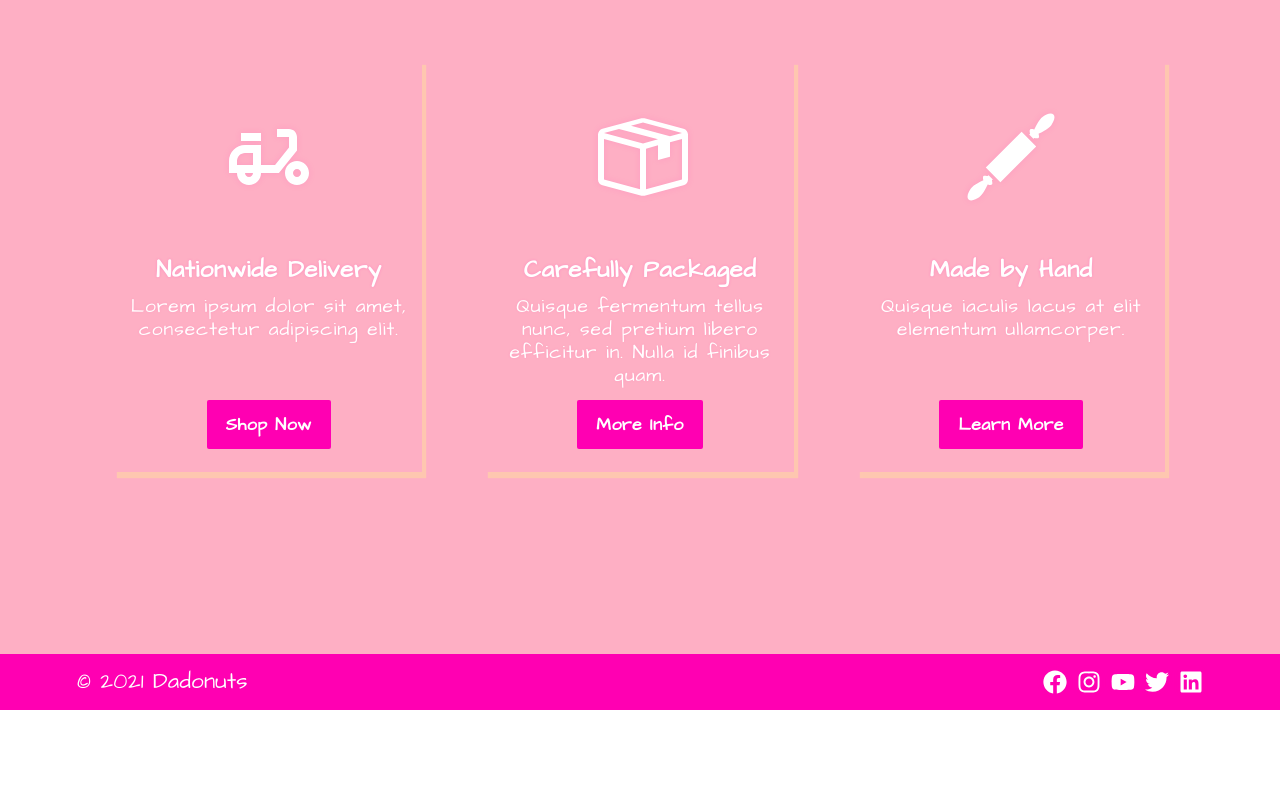
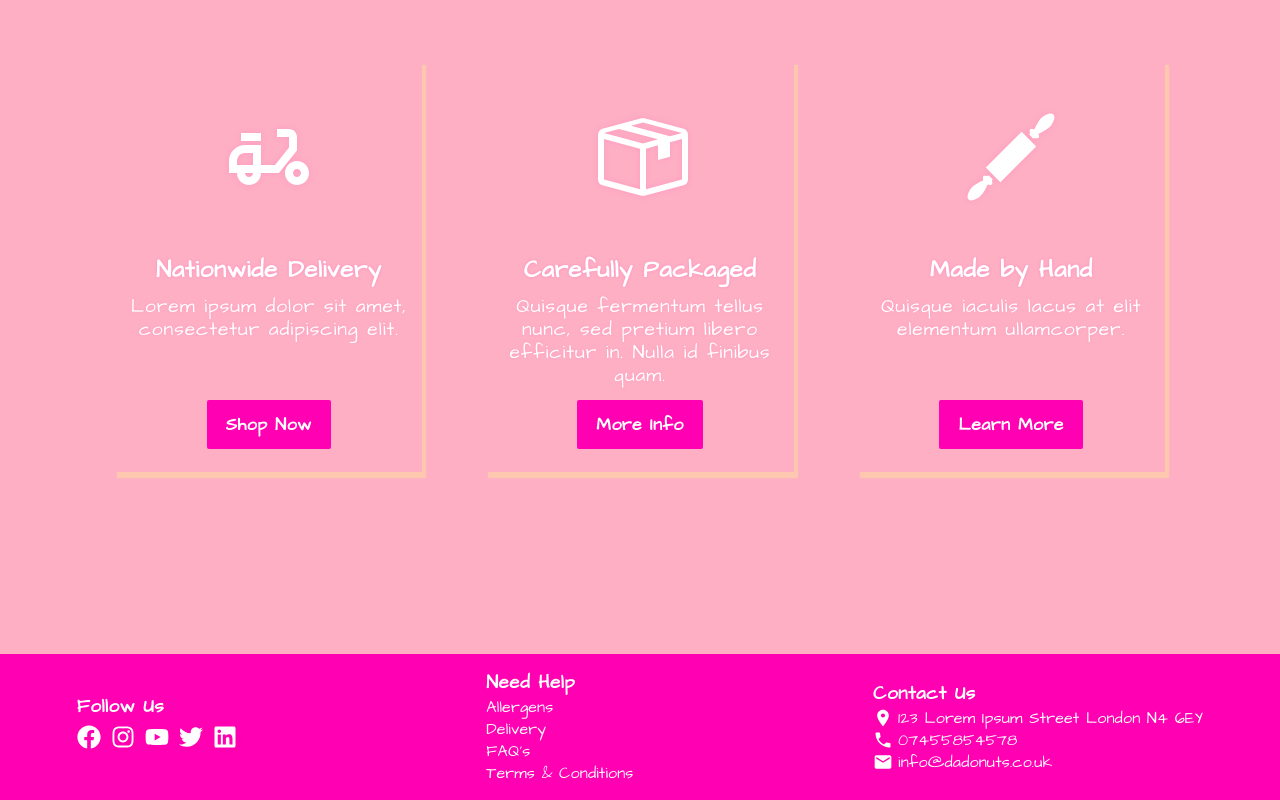
Before and after one commit to harry79ph/react-js-dadonuts, a React (Create React App) app: page / in a window 1280 px wide. Shown: the part 3612-4412 px from the top of the page. Before the commit the page ends 4322 px from the top, so only its background shows below. Built offline with nearby package versions, Linux system fonts and the light colour scheme.

Commit message:
minor changes

```diff
--- a/src/components/Features.js
+++ b/src/components/Features.js
@@ -1,5 +1,5 @@
 import { ProductsContainer, ProductSection, ProductsHeading, ProductWrapper } from "./styles/Products.styled";
-import { features } from './itemLists';
+import { features } from '../data/itemLists';
 import { FeatureInfo, FeatureCard, FeatureDesc, FeatureButton } from "./styles/Features.styled";
 
 
--- a/src/components/Footer.js
+++ b/src/components/Footer.js
@@ -3,38 +3,57 @@ import {
   FaInstagram,
   FaYoutube,
   FaTwitter,
-    FaLinkedin
-} from 'react-icons/fa';
-import { CopyRight, FooterWrapper, SocialMediaWrapper, SocialIconLink } from './styles/Footer.styled';
+  FaLinkedin,
+} from "react-icons/fa";
+import { MdLocationOn, MdPhone, MdEmail } from "react-icons/md";
+import {
+  FooterWrapper,
+  SocialMediaWrapper,
+  SocialIconLink,
+  FollowWrap,
+  ContactWrap,
+  ContactItem,
+  HelpWrap,
+} from "./styles/Footer.styled";
 
 const Footer = () => {
   return (
     <FooterWrapper>
-            <CopyRight to='/'>© 2021 Dadonuts</CopyRight>
+      <FollowWrap>
+        <h3>Follow Us</h3>
         <SocialMediaWrapper>
-            <SocialIconLink href='/' target='_blank' aria-label='Facebook'>
+          <SocialIconLink href="/" target="_blank" aria-label="Facebook">
             <FaFacebook />
           </SocialIconLink>
-              <SocialIconLink href='/' target='_blank' aria-label='Instagram'>
+          <SocialIconLink href="/" target="_blank" aria-label="Instagram">
             <FaInstagram />
           </SocialIconLink>
-              <SocialIconLink href='/' target='_blank' aria-label='Youtube'>
+          <SocialIconLink href="/" target="_blank" aria-label="Youtube">
             <FaYoutube />
           </SocialIconLink>
-              <SocialIconLink
-                href='//www.twitter.com/briandesignz'
-                target='_blank'
-                aria-label='Twitter'
-                rel='noopener noreferrer'
-              >
+          <SocialIconLink href="/" target="_blank" aria-label="Twitter">
             <FaTwitter />
           </SocialIconLink>
-              <SocialIconLink href='/' target='_blank' aria-label='Linkedin'>
+          <SocialIconLink href="/" target="_blank" aria-label="Linkedin">
             <FaLinkedin />
           </SocialIconLink>
         </SocialMediaWrapper>
+      </FollowWrap>
+      <HelpWrap>
+        <h3>Need Help</h3>
+        <li><a href="/">Allergens</a></li>
+        <li><a href="/">Delivery</a></li>
+        <li><a href="/">FAQ's</a></li>
+        <li><a href="/">Terms & Conditions</a></li>
+      </HelpWrap>
+      <ContactWrap>
+        <h3>Contact Us</h3>
+        <ContactItem><MdLocationOn /><span>123 Lorem Ipsum Street London N4 6EY</span></ContactItem>
+        <ContactItem><MdPhone /><span>07455854578</span></ContactItem>
+        <ContactItem><MdEmail /><span>info@dadonuts.co.uk</span></ContactItem>
+      </ContactWrap>
     </FooterWrapper>
   );
-}
+};
 
 export default Footer;
--- a/src/components/Navbar.js
+++ b/src/components/Navbar.js
@@ -1,6 +1,6 @@
 import { NavContainer, NavLink, ItemWrapper, MenuIcon, MenuWrapper, ShoppingCart } from './styles/Navbar.styled';
 import logo from '../images/logo.svg';
-import { products } from "./itemLists";
+import { products } from "../data/itemLists";
 import { CartState } from '../context/Context';
 
 const Navbar = ({ toggle }) => {
--- a/src/components/Products.js
+++ b/src/components/Products.js
@@ -1,6 +1,6 @@
 import React from 'react';
 import { ProductsContainer, ProductSection, ProductWrapper, ProductsHeading } from './styles/Products.styled';
-import { products, sections } from './itemLists';
+import { products, sections } from '../data/itemLists';
 import { CartState } from '../context/Context';
 import ProductItem from './ProductItem';
 
--- a/src/components/SideMenu.js
+++ b/src/components/SideMenu.js
@@ -1,5 +1,5 @@
 import { CloseIcon, IconWrapper, SideMenuContainer, SideMenuLink, SidebarMenu, SidebarRoute, SideBtnWrapper, CartContent, SideItemWrapper, CartHeader, SideImg, SideItemContent } from "./styles/SideMenu.styled";
-import { products } from "./itemLists";
+import { products } from "../data/itemLists";
 import { CartState } from "../context/Context";
 import { ItemRemove, RemoveIcon } from "./styles/CartItem.styled";
 
--- a/src/components/styles/Footer.styled.js
+++ b/src/components/styles/Footer.styled.js
@@ -1,37 +1,55 @@
 import styled from 'styled-components';
-import { Link } from 'react-scroll';
 
 export const FooterWrapper = styled.div`
-  padding: 6px 6vw;
+  padding: 1em 6vw;
+  color: #fff;
   background-color: #ff00b2;
   display: flex;
+  flex-wrap: wrap;
   justify-content: space-between;
   align-items: center;
   width: 100%;
   margin: 0 auto;
-  @media screen and (max-width: 768px) {
-    padding: 6px 18px;
-  }
 `;
 
-export const CopyRight = styled(Link)`
-  font-size: 1.4rem;
-  color: #fff;
+export const FollowWrap = styled.div`
+  display: flex;
+  flex-direction: column;
 `;
 
 export const SocialMediaWrapper = styled.div`
   display: flex;
   justify-content: center;
   align-items: center;
-  padding-top: 10px;
+  padding-top: 0.3rem;
 `;
 
 export const SocialIconLink = styled.a`
-  color: #fff;
+  color: inherit;
   font-size: 24px;
-  padding-left: 10px;
+  padding-right: 10px;
   transition: 0.2s ease-out;
   &:hover {
     color: #ffd2a8;
   }
 `;
+
+export const HelpWrap = styled.div`
+  a {
+    color: inherit;
+  }
+`;
+
+export const ContactWrap = styled.ul`
+  display: flex;
+  flex-direction: column;
+`;
+
+export const ContactItem = styled.li`
+  display: flex;
+  align-items: center;
+  svg {
+    font-size: 20px;
+    margin-right: 5px;
+  }
+`;
--- a/src/context/Context.js
+++ b/src/context/Context.js
@@ -1,5 +1,5 @@
 import { createContext, useContext, useReducer } from "react";
-import { allProducts } from "../components/itemLists";
+import { allProducts } from "../data/itemLists";
 
 const Cart = createContext();
 
```
Also changed, not shown: src/data/itemLists.js (renamed from src/components/itemLists.js), 1 other file (tests, documents, lock files or other folders). Lines whose indentation alone changed are shown as unchanged.
